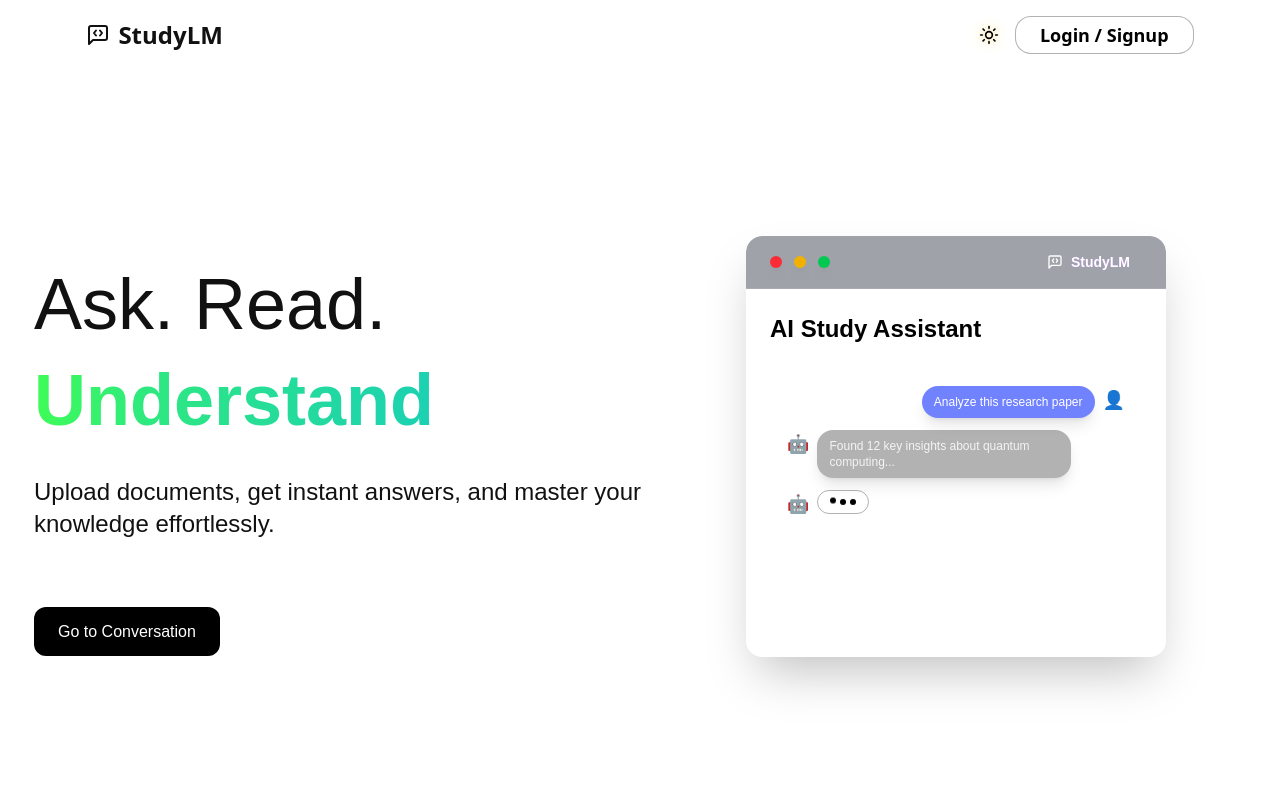
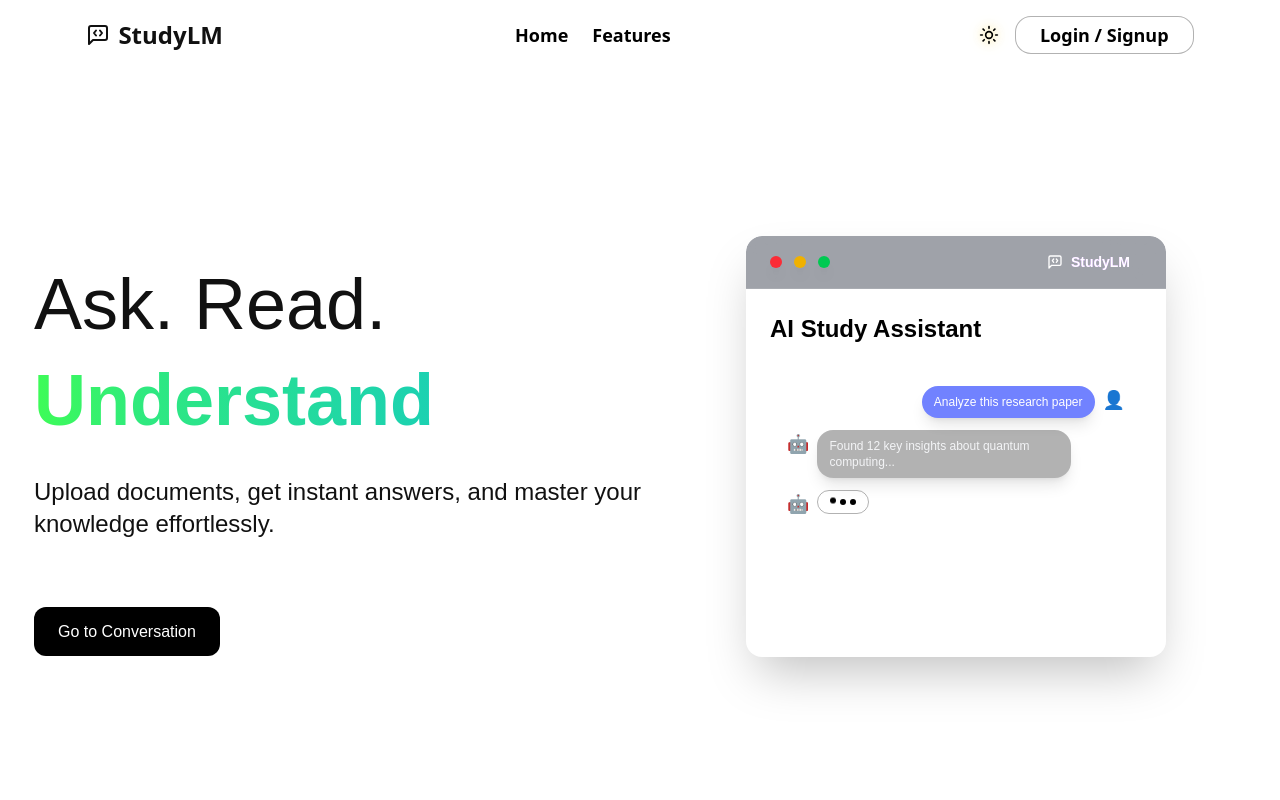
Before and after one commit to Aarushi-bhatia/StudyLM, a React (Vite) app in the folder client/: page / in a window 1280 px wide. Shown: the top 800 px of the page. Built offline with nearby package versions, Linux system fonts and the light colour scheme; a web font is replaced by a local one.

Commit message:
dark mode changes

```diff
--- a/client/src/components/Nav.jsx
+++ b/client/src/components/Nav.jsx
@@ -77,7 +77,7 @@ const Nav = ({ uploadedFile, handleResetDocument }) => {
                 <li key={index}>
                   <a
                     href={item.navs}
-                    className="block py-2 md:py-0 hover:text-secondary transition"
+                    className="block py-2 md:py-0 text-black dark:text-white hover:text-secondary transition"
                     onClick={() => setIsOpen(false)}
                   >
                     {item.name}
```
